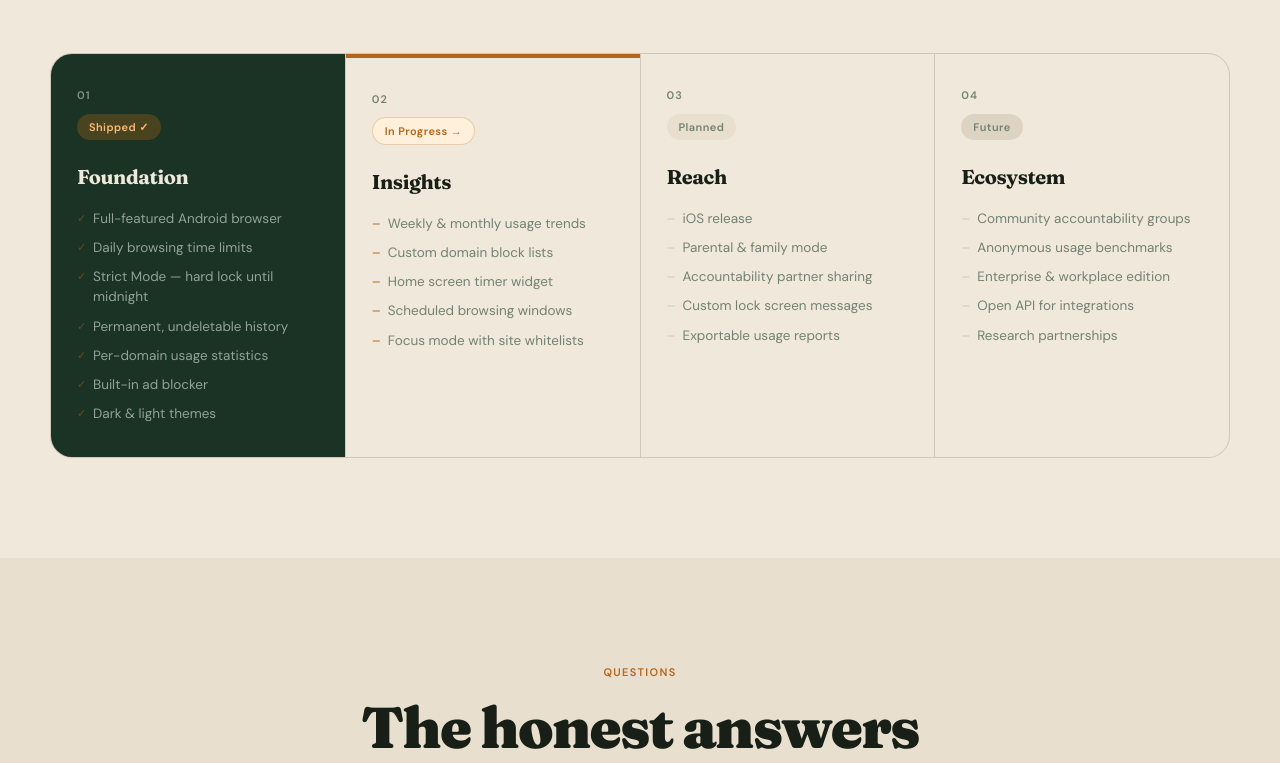
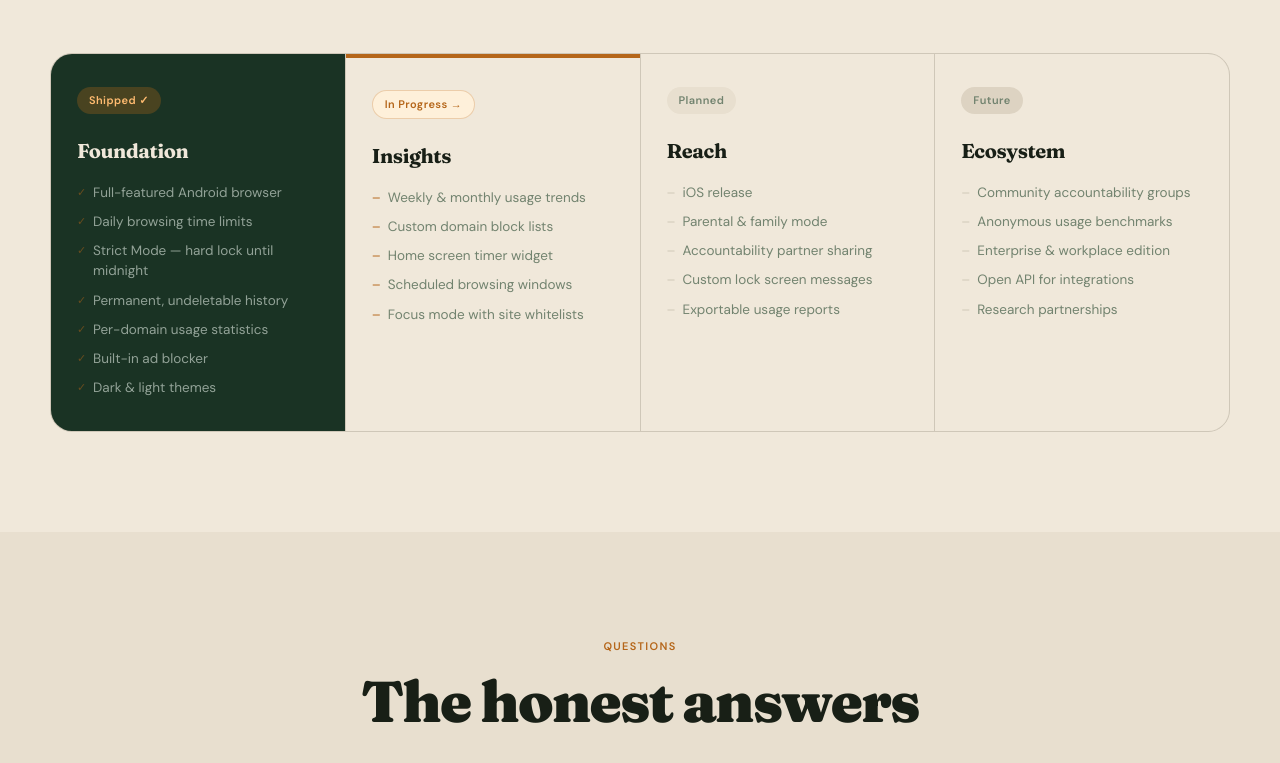
Before and after one commit to MohiuddinSumon/square-browser, a website: page landing/index.html in a window 1280 px wide. Shown: the part 4817-5580 px from the top of the page. Drawn offline with Linux system fonts and the light colour scheme.

Commit message:
commented sponsor card

```diff
--- a/landing/index.html
+++ b/landing/index.html
@@ -941,7 +941,7 @@
       <div class="roadmap-grid">
         <div class="roadmap-phase rp-done reveal">
           <div class="rp-header">
-            <div class="rp-label">01</div>
+            <!-- <div class="rp-label">01</div> -->
             <div class="rp-badge">Shipped ✓</div>
           </div>
           <div class="rp-title">Foundation</div>
@@ -957,7 +957,7 @@
         </div>
         <div class="roadmap-phase rp-active reveal" style="transition-delay:.08s">
           <div class="rp-header">
-            <div class="rp-label">02</div>
+            <!-- <div class="rp-label">02</div> -->
             <div class="rp-badge">In Progress →</div>
           </div>
           <div class="rp-title">Insights</div>
@@ -971,7 +971,7 @@
         </div>
         <div class="roadmap-phase rp-planned reveal" style="transition-delay:.16s">
           <div class="rp-header">
-            <div class="rp-label">03</div>
+            <!-- <div class="rp-label">03</div> -->
             <div class="rp-badge">Planned</div>
           </div>
           <div class="rp-title">Reach</div>
@@ -985,7 +985,7 @@
         </div>
         <div class="roadmap-phase rp-future reveal" style="transition-delay:.24s">
           <div class="rp-header">
-            <div class="rp-label">04</div>
+            <!-- <div class="rp-label">04</div> -->
             <div class="rp-badge">Future</div>
           </div>
           <div class="rp-title">Ecosystem</div>
@@ -1188,7 +1188,7 @@
       </div>
       <div class="support-cards">
 
-        <div class="scard reveal">
+        <!-- <div class="scard reveal">
           <div class="scard-icon">☕</div>
           <div class="scard-title">Buy Me a Coffee</div>
           <p class="scard-desc">One-time contribution — no account needed. Every coffee keeps development going and servers humming.</p>
@@ -1206,7 +1206,7 @@
             <svg width="14" height="14" viewBox="0 0 24 24" fill="currentColor"><path d="M12 21.35l-1.45-1.32C5.4 15.36 2 12.28 2 8.5 2 5.42 4.42 3 7.5 3c1.74 0 3.41.81 4.5 2.09C13.09 3.81 14.76 3 16.5 3 19.58 3 22 5.42 22 8.5c0 3.78-3.4 6.86-8.55 11.54L12 21.35z"/></svg>
             Become a sponsor
           </a>
-        </div>
+        </div> -->
 
         <div class="scard reveal" style="transition-delay:.12s">
           <div class="scard-icon">★</div>
```
